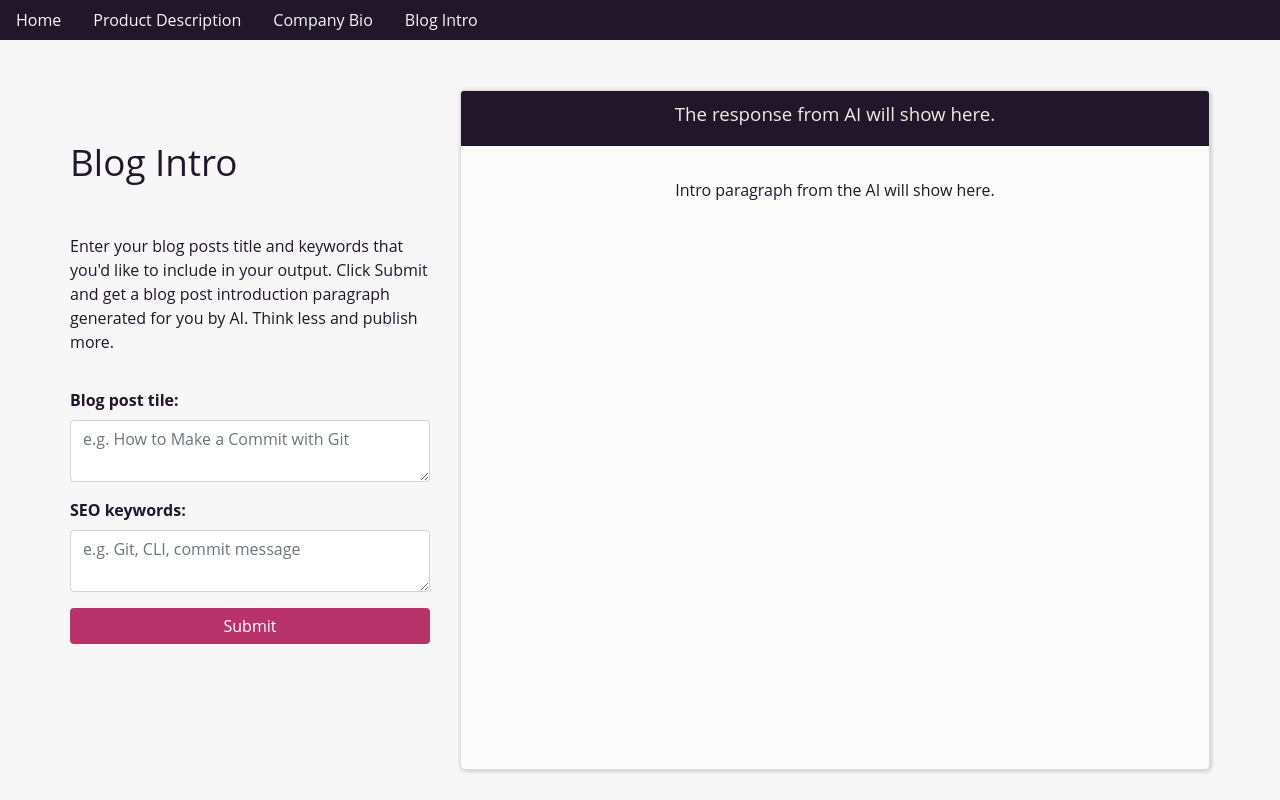
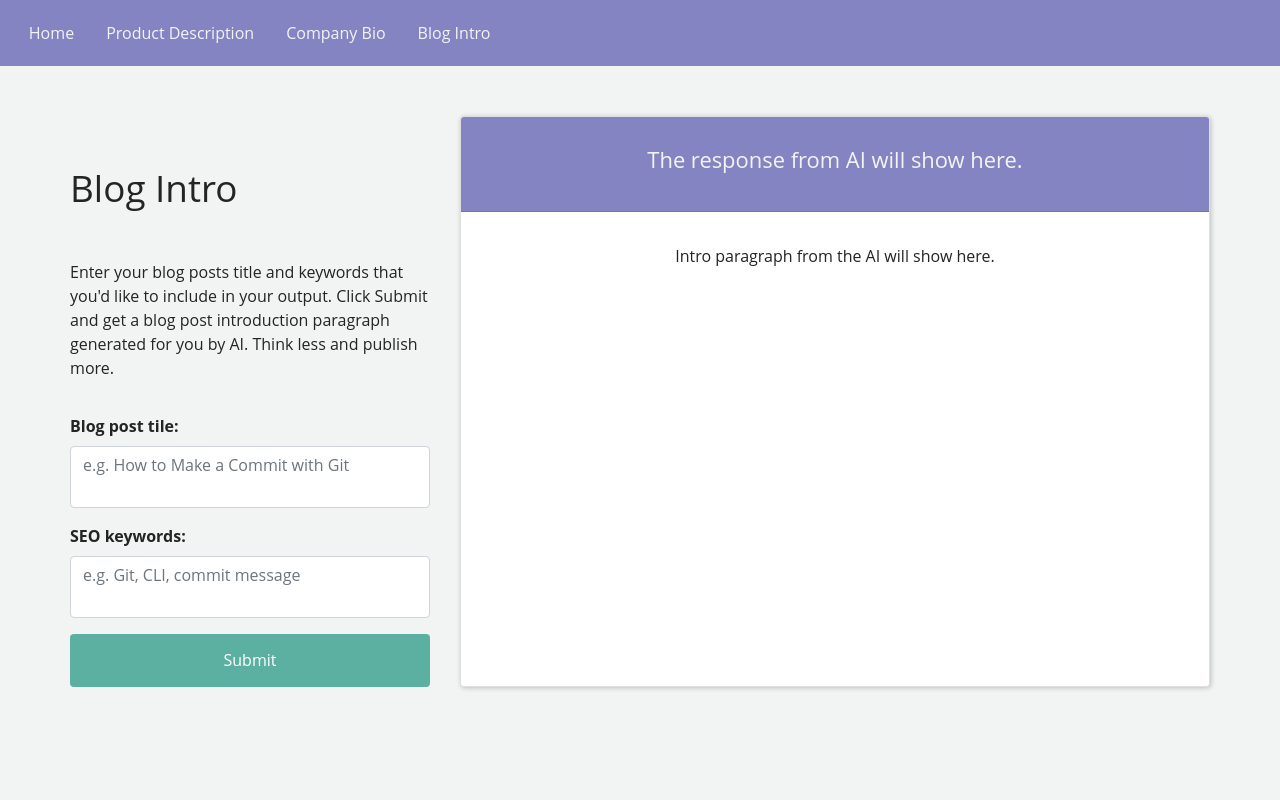
Before and after one commit to ash1eygrace/ai-content, a React (Create React App) app in the folder copyai/: page /blog-intro in a window 1280 px wide. Built offline with nearby package versions, Linux system fonts and the light colour scheme.

Commit message:
Change CSS color styles

```diff
--- a/copyai/src/App.css
+++ b/copyai/src/App.css
@@ -1,38 +1,3 @@
-
-.App-logo {
-  height: 40vmin;
-  pointer-events: none;
-}
-
-@media (prefers-reduced-motion: no-preference) {
-  .App-logo {
-    animation: App-logo-spin infinite 20s linear;
-  }
-}
-
-.App-header {
-  background-color: #282c34;
-  min-height: 100vh;
-  display: flex;
-  flex-direction: column;
-  align-items: center;
-  justify-content: center;
-  font-size: calc(10px + 2vmin);
-  color: white;
-}
-
-.App-link {
-  color: #61dafb;
-}
-
-@keyframes App-logo-spin {
-  from {
-    transform: rotate(0deg);
-  }
-  to {
-    transform: rotate(360deg);
-  }
-}
 @media (max-width: 768px) {
   .col-6{
     flex: 0 0 100%;
@@ -40,7 +5,7 @@
   }
 }
 body {
-	background: #f7f7f7;
+	background: #F2F4F3;
 	font-family: 'Open Sans', sans-serif;
 }
 h1{
@@ -48,43 +13,35 @@ h1{
   margin: 50px 0px;
 }
 h2{
-	font-size: 1.17rem;
+	font-size: 1.37rem;
 }
 p{
 	font-size: 1rem;
 }
 #main-content{
   margin-top: 50px;
-  color: #22162b;
-}
-.card-header{
-  background-color: #22162b;
-  color: #f5e9e2;
-}
-.card{
-  border-radius: 0.3rem;
-	background-color: #FBFBFB;
-  box-shadow: 1px 1px 5px rgba(0, 0, 0, .22);
-  min-height: 85vh;
+  color: #242325;
 }
 .btn:hover{
   box-shadow: 1px 1px 2px rgba(74, 48, 89, .4);
   cursor: pointer;
-	color: #f7f7f7;
-	background-color: #22162b;
-	border-color: #B8336A;
+	color: #F2F4F3;
+	background-color: #dc7684;
 }
 .btn-primary{
-  background-color: #B8336A;
+  padding-top: 4%;
+  padding-bottom: 4%;
+  background-color: #5cb0a2;
   border: none;
   float: right;
   min-width: 100%;
 }
 #navigation{
-  background-color: #22162b;
+  background-color: #8484c3;
+  padding: 1%;
 }
 .nav-item > a{
-  color: #f7f7f7;
+  color: #F2F4F3;
 }
 .container{
   padding: 0%;
@@ -95,3 +52,20 @@ label.form-label{
 #pageDescription{
   padding-bottom: 5%;
 }
+textarea{
+  resize: none;
+}
+.card-header{
+  padding-top: 4%;
+  padding-bottom: 4%;
+  background-color: #8484c3;
+  color: #F2F4F3;
+}
+.card{
+  min-height: 100%;
+  background-color: white;
+  box-shadow: 1px 1px 5px rgba(0, 0, 0, .22);
+  min-height: 79vh;
+  min-height: 100%;
+  border-radius: 0.25rem;
+}
```
